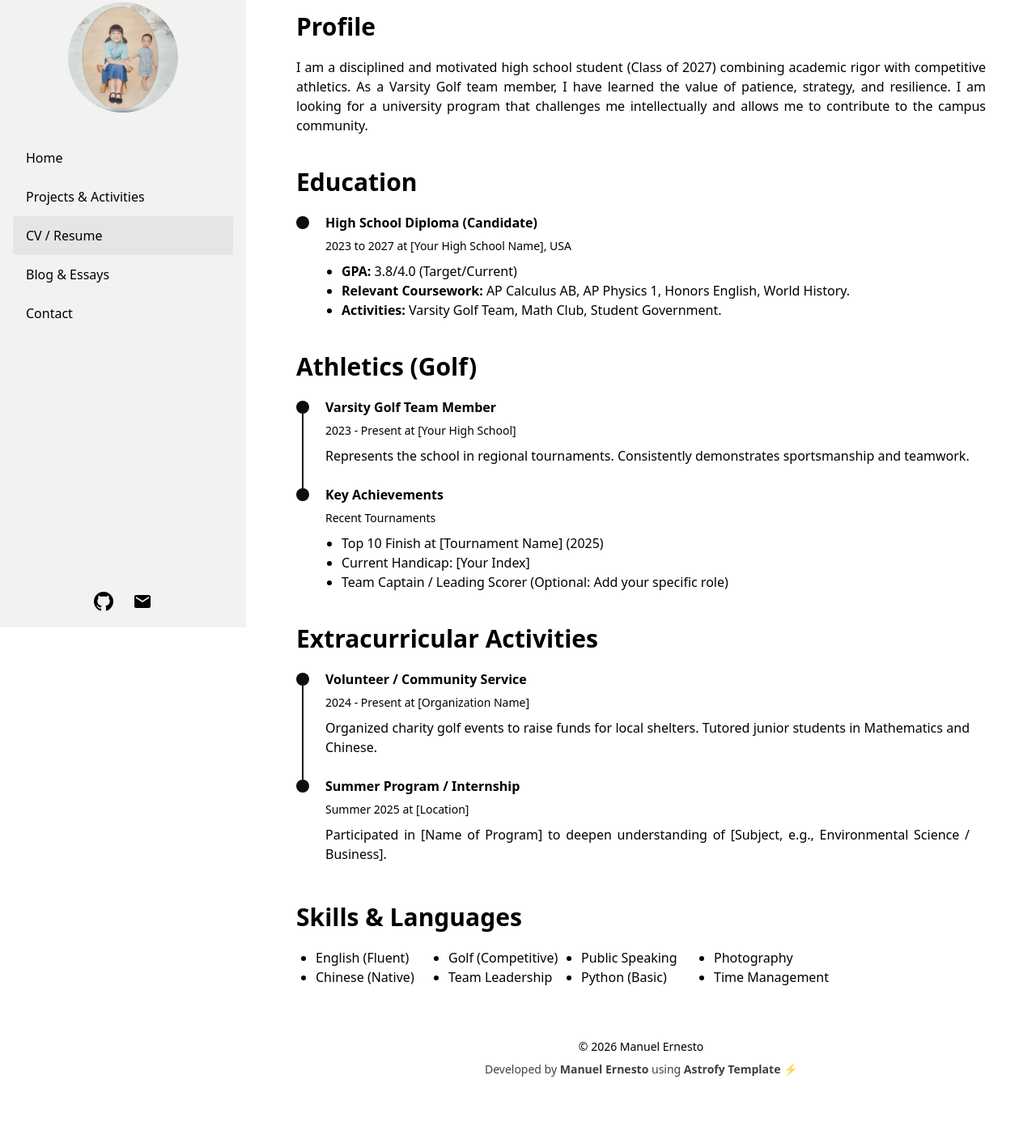
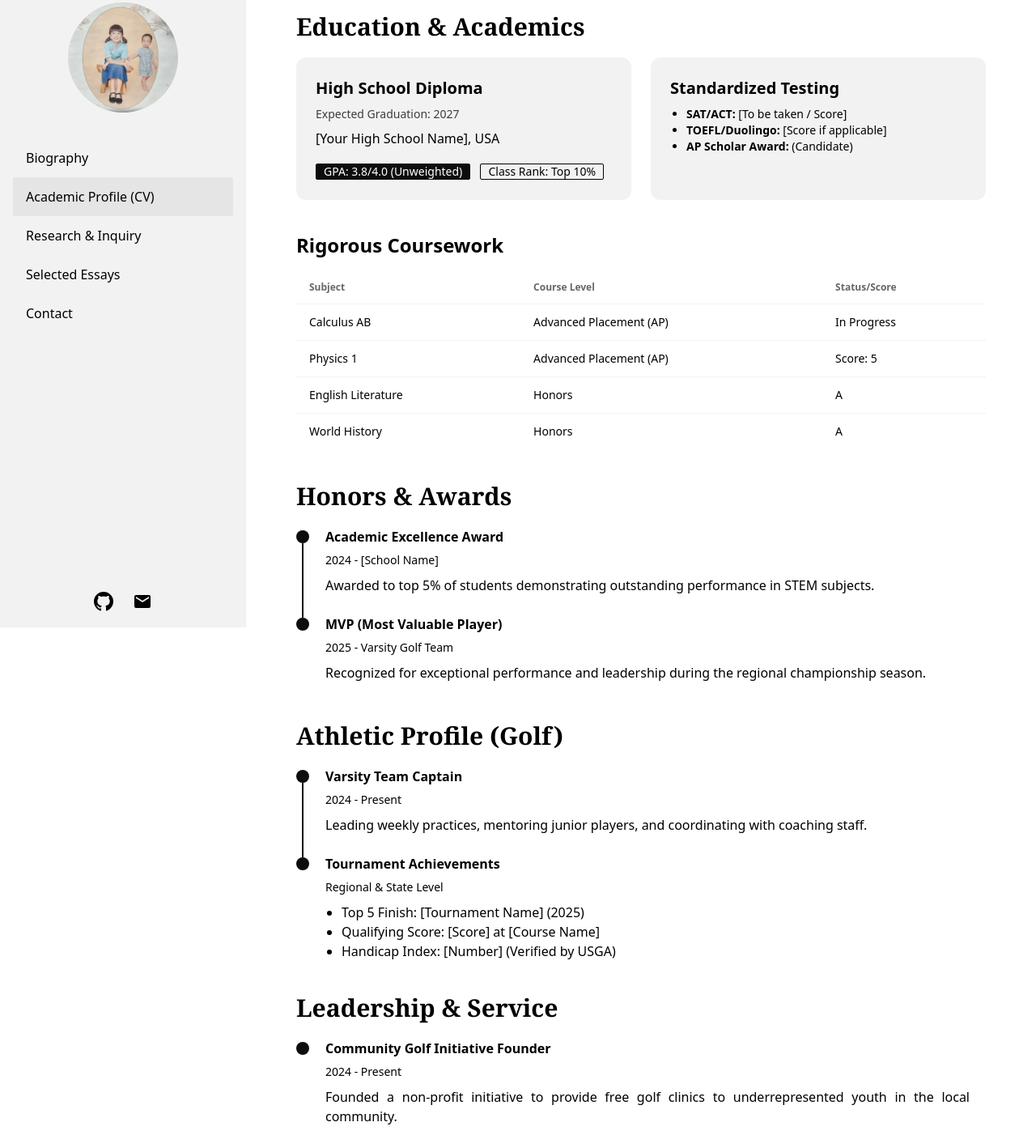
Before and after one commit to linkailical/linkailical.github.io, an Astro site: page /cv in a window 1280 px wide. Shown: the part 25-1427 px from the top of the page at 81% size. Before the commit the page ends 1376 px from the top, so only its background shows below. Built offline with nearby package versions, Linux system fonts and the light colour scheme; Astro itself is replaced by a stand-in of ours.

Commit message:
Refactor website to Academic Portfolio structure

```diff
--- a/astro.config.mjs
+++ b/astro.config.mjs
@@ -5,6 +5,6 @@ import tailwind from "@astrojs/tailwind";
 
 // https://astro.build/config
 export default defineConfig({
-  site: 'https://astrofy-template.netlify.app',
+  site: 'https://linkailical.github.io',
   integrations: [mdx(), sitemap(), tailwind()]
 });
--- a/src/components/SideBarMenu.astro
+++ b/src/components/SideBarMenu.astro
@@ -4,10 +4,10 @@ const activeClass = "bg-base-300"; // For primary color replace with `active` cl
 ---
 
 <ul class="menu grow shrink menu-md overflow-y-auto">
-    <li><a class="py-3 text-base" id="home" href="/">Home</a></li>
-    <li><a class="py-3 text-base" id="projects" href="/projects">Projects & Activities</a></li>
-    <li><a class="py-3 text-base" id="cv" href="/cv">CV / Resume</a></li>
-    <li><a class="py-3 text-base" id="blog" href="/blog/">Blog & Essays</a></li>
+    <li><a class="py-3 text-base" id="home" href="/">Biography</a></li>
+    <li><a class="py-3 text-base" id="cv" href="/cv">Academic Profile (CV)</a></li>
+    <li><a class="py-3 text-base" id="projects" href="/projects">Research & Inquiry</a></li>
+    <li><a class="py-3 text-base" id="blog" href="/blog/">Selected Essays</a></li>
     <li>
         <a
             class="py-3 text-base"
--- a/src/config.ts
+++ b/src/config.ts
@@ -1,7 +1,7 @@
 // Place any global data in this file.
 // You can import this data from anywhere in your site by using the `import` keyword.
 
-export const SITE_TITLE = 'Linkaili | Personal Portfolio';
-export const SITE_DESCRIPTION = 'Personal portfolio website of Linkaili, a high school student athlete in the US.';
+export const SITE_TITLE = 'Linkaili | Academic Portfolio & Profile';
+export const SITE_DESCRIPTION = 'Academic portfolio of Linkaili, a high school student-athlete (Class of 2027) focused on Science, Research, and Competitive Golf.';
 export const GENERATE_SLUG_FROM_TITLE = true
 export const TRANSITION_API = true
--- a/src/pages/cv.astro
+++ b/src/pages/cv.astro
@@ -3,86 +3,126 @@ import BaseLayout from "../layouts/BaseLayout.astro";
 import TimeLineElement from "../components/cv/TimeLine.astro";
 ---
 
-<BaseLayout title="Resume | Linkaili" sideBarActiveItemID="cv">
+<BaseLayout title="Academic Profile | Linkaili" sideBarActiveItemID="cv">
+
+  <!-- Academic Overview Section -->
   <div class="mb-5">
-    <div class="text-3xl w-full font-bold">Profile</div>
+    <div class="text-3xl w-full font-bold font-serif">Education & Academics</div>
   </div>
 
-  <div class="mb-10 text-justify">
-    I am a disciplined and motivated high school student (Class of 2027) combining academic rigor with competitive athletics. As a Varsity Golf team member, I have learned the value of patience, strategy, and resilience. I am looking for a university program that challenges me intellectually and allows me to contribute to the campus community.
+  <div class="grid grid-cols-1 md:grid-cols-2 gap-6 mb-10">
+    <div class="bg-base-200 p-6 rounded-xl">
+      <h3 class="text-xl font-bold mb-2">High School Diploma</h3>
+      <p class="text-sm opacity-75">Expected Graduation: 2027</p>
+      <p class="mt-2">[Your High School Name], USA</p>
+      <div class="mt-4">
+        <span class="badge badge-primary mr-2">GPA: 3.8/4.0 (Unweighted)</span>
+        <span class="badge badge-outline">Class Rank: Top 10%</span>
+      </div>
+    </div>
+    <div class="bg-base-200 p-6 rounded-xl">
+      <h3 class="text-xl font-bold mb-2">Standardized Testing</h3>
+      <ul class="list-disc ml-5 text-sm">
+        <li><strong>SAT/ACT:</strong> [To be taken / Score]</li>
+        <li><strong>TOEFL/Duolingo:</strong> [Score if applicable]</li>
+        <li><strong>AP Scholar Award:</strong> (Candidate)</li>
+      </ul>
+    </div>
   </div>
 
+  <div class="mb-10">
+    <h3 class="text-2xl font-bold mb-4">Rigorous Coursework</h3>
+    <div class="overflow-x-auto">
+      <table class="table w-full">
+        <thead>
+          <tr>
+            <th>Subject</th>
+            <th>Course Level</th>
+            <th>Status/Score</th>
+          </tr>
+        </thead>
+        <tbody>
+          <tr>
+            <td>Calculus AB</td>
+            <td>Advanced Placement (AP)</td>
+            <td>In Progress</td>
+          </tr>
+          <tr>
+            <td>Physics 1</td>
+            <td>Advanced Placement (AP)</td>
+            <td>Score: 5</td>
+          </tr>
+          <tr>
+            <td>English Literature</td>
+            <td>Honors</td>
+            <td>A</td>
+          </tr>
+          <tr>
+            <td>World History</td>
+            <td>Honors</td>
+            <td>A</td>
+          </tr>
+        </tbody>
+      </table>
+    </div>
+  </div>
+
+  <!-- Honors & Awards -->
   <div class="mb-5">
-    <div class="text-3xl w-full font-bold">Education</div>
+    <div class="text-3xl w-full font-bold font-serif">Honors & Awards</div>
   </div>
 
   <div class="time-line-container grid gap-4 mb-10">
     <TimeLineElement
-      title="High School Diploma (Candidate)"
-      subtitle="2023 to 2027 at [Your High School Name], USA"
+      title="Academic Excellence Award"
+      subtitle="2024 - [School Name]"
+    >
+      Awarded to top 5% of students demonstrating outstanding performance in STEM subjects.
+    </TimeLineElement>
+    <TimeLineElement
+      title="MVP (Most Valuable Player)"
+      subtitle="2025 - Varsity Golf Team"
+    >
+      Recognized for exceptional performance and leadership during the regional championship season.
+    </TimeLineElement>
+  </div>
+
+  <!-- Athletics Section -->
+  <div class="mb-5">
+    <div class="text-3xl w-full font-bold font-serif">Athletic Profile (Golf)</div>
+  </div>
+
+  <div class="time-line-container grid gap-4 mb-10">
+    <TimeLineElement
+      title="Varsity Team Captain"
+      subtitle="2024 - Present"
+    >
+      Leading weekly practices, mentoring junior players, and coordinating with coaching staff.
+    </TimeLineElement>
+    <TimeLineElement
+      title="Tournament Achievements"
+      subtitle="Regional & State Level"
     >
       <ul class="list-disc ml-5">
-        <li><strong>GPA:</strong> 3.8/4.0 (Target/Current)</li>
-        <li><strong>Relevant Coursework:</strong> AP Calculus AB, AP Physics 1, Honors English, World History.</li>
-        <li><strong>Activities:</strong> Varsity Golf Team, Math Club, Student Government.</li>
+        <li>Top 5 Finish: [Tournament Name] (2025)</li>
+        <li>Qualifying Score: [Score] at [Course Name]</li>
+        <li>Handicap Index: [Number] (Verified by USGA)</li>
       </ul>
     </TimeLineElement>
   </div>
 
+  <!-- Extracurriculars -->
   <div class="mb-5">
-    <div class="text-3xl w-full font-bold">Athletics (Golf)</div>
+    <div class="text-3xl w-full font-bold font-serif">Leadership & Service</div>
   </div>
 
   <div class="time-line-container grid gap-4 mb-10">
     <TimeLineElement
-      title="Varsity Golf Team Member"
-      subtitle="2023 - Present at [Your High School]"
+      title="Community Golf Initiative Founder"
+      subtitle="2024 - Present"
     >
-      Represents the school in regional tournaments. Consistently demonstrates sportsmanship and teamwork.
-    </TimeLineElement>
-    <TimeLineElement
-      title="Key Achievements"
-      subtitle="Recent Tournaments"
-    >
-      <ul class="list-disc ml-5">
-        <li>Top 10 Finish at [Tournament Name] (2025)</li>
-        <li>Current Handicap: [Your Index]</li>
-        <li>Team Captain / Leading Scorer (Optional: Add your specific role)</li>
-      </ul>
+      Founded a non-profit initiative to provide free golf clinics to underrepresented youth in the local community.
     </TimeLineElement>
   </div>
 
-  <div class="mb-5">
-    <div class="text-3xl w-full font-bold">Extracurricular Activities</div>
-  </div>
-
-  <div class="time-line-container grid gap-4 mb-10">
-    <TimeLineElement
-      title="Volunteer / Community Service"
-      subtitle="2024 - Present at [Organization Name]"
-    >
-      Organized charity golf events to raise funds for local shelters. Tutored junior students in Mathematics and Chinese.
-    </TimeLineElement>
-    <TimeLineElement
-      title="Summer Program / Internship"
-      subtitle="Summer 2025 at [Location]"
-    >
-      Participated in [Name of Program] to deepen understanding of [Subject, e.g., Environmental Science / Business].
-    </TimeLineElement>
-  </div>
-
-  <div class="mb-5">
-    <div class="text-3xl w-full font-bold">Skills & Languages</div>
-  </div>
-
-  <ul class="list-disc md:columns-5 columns-2 mx-6">
-    <li>English (Fluent)</li>
-    <li>Chinese (Native)</li>
-    <li>Golf (Competitive)</li>
-    <li>Team Leadership</li>
-    <li>Public Speaking</li>
-    <li>Python (Basic)</li>
-    <li>Photography</li>
-    <li>Time Management</li>
-  </ul>
 </BaseLayout>
--- a/src/pages/index.astro
+++ b/src/pages/index.astro
@@ -5,51 +5,58 @@ import { getCollection } from "astro:content";
 import createSlug from "../lib/createSlug"
 
 const posts = (await getCollection("blog")).sort((a, b) => b.data.pubDate.valueOf() - a.data.pubDate.valueOf());
-
 const last_posts = posts.slice(0, 3);
 ---
 
 <BaseLayout sideBarActiveItemID="home">
   <div class="pb-12 mt-5">
-    <div class="text-xl py-1">Hello world 👋</div>
-    <div class="text-5xl font-bold">I'm Linkaili</div>
-    <div class="text-3xl py-3 font-bold">Student Athlete & Golfer</div>
-    <div class="py-2">
-      <text class="text-lg">
-        <b>Class of 2027</b> student based in the US, passionate about balancing the rigor of academics with the discipline of competitive golf.
-        <br/><br/>
-        On the course, I strive for precision and focus; in the classroom, I pursue knowledge in Science and Humanities.
-        This website documents my journey, projects, and growth as I prepare for university.
-      </text>
+    <div class="text-xl py-1 font-serif italic text-gray-500">Biography</div>
+    <div class="text-5xl font-bold font-serif mb-4">Linkaili</div>
+    <div class="text-2xl py-2 font-light text-base-content/80">
+      Student-Athlete (Golf) & Academic Scholar | Class of 2027
     </div>
-    <div class="mt-8">
-      <a class="btn" href="mailto:linkaili.2008@gmail.com" target="_blank"> Contact Me</a>
-      <a class="btn btn-outline ml-5" href="/cv"> View My Resume</a>
+
+    <div class="py-6 text-lg leading-relaxed text-justify">
+      <p class="mb-4">
+        Linkaili is a dedicated high school student based in the United States, currently pursuing a rigorous academic curriculum alongside competitive varsity athletics. With a graduation target of 2027, she embodies the <strong>scholar-athlete</strong> ideal—demonstrating discipline on the golf course and intellectual curiosity in the classroom.
+      </p>
+      <p>
+        Her academic interests lie at the intersection of <strong>Science and Social Impact</strong>, exploring how analytical thinking can solve community challenges. As a Varsity Golf team captain, she applies strategic planning and resilience learned from sport to her leadership roles.
+      </p>
+    </div>
+
+    <div class="mt-4 flex gap-4">
+      <a class="btn btn-primary" href="/cv">View Academic Profile</a>
+      <a class="btn btn-outline" href="mailto:linkaili.2008@gmail.com">Contact for Admissions</a>
     </div>
   </div>
 
+  <div class="divider my-10"></div>
+
   <div>
-    <div class="text-3xl w-full font-bold mb-2">Featured Activities</div>
+    <div class="text-3xl w-full font-bold mb-5 font-serif">Research & Leadership Highlights</div>
   </div>
 
   <HorizontalCard
-    title="Varsity Golf Team Captain"
+    title="Varsity Golf Leadership"
     img="/golf_match.jpg"
-    desc="Leading the school team in regional tournaments. Responsible for team morale and practice coordination."
+    desc="Serving as Team Captain to foster a culture of excellence and sportsmanship. Analyzing performance metrics to improve team strategy."
     url="/cv"
-    badge="Leadership"
+    badge="Athletics"
   />
   <div class="divider my-0"></div>
   <HorizontalCard
-    title="Community Service Initiative"
-    img="/volunteering.jpg"
-    desc="Organizing local events to give back to the community and promote youth sports."
+    title="Environmental Impact Study"
+    img="/study.jpg"
+    desc="Independent research investigating sustainable water management practices in local golf courses, bridging athletic interest with environmental science."
     url="/projects"
-    badge="Volunteer"
+    badge="Research"
   />
 
+  <div class="divider my-10"></div>
+
   <div>
-    <div class="text-3xl w-full font-bold mb-5 mt-10">Recent Essays & Thoughts</div>
+    <div class="text-3xl w-full font-bold mb-5 font-serif">Selected Essays</div>
   </div>
 
   {
@@ -57,7 +64,7 @@ const last_posts = posts.slice(0, 3);
       <>
         <HorizontalCard
           title={post.data.title}
-          img="/study.jpg"
+          img="/volunteering.jpg"
           desc={post.data.description}
           url={"/blog/" + createSlug(post.data.title, post.slug)}
           target="_self"
--- a/src/pages/projects.astro
+++ b/src/pages/projects.astro
@@ -3,43 +3,41 @@ import BaseLayout from "../layouts/BaseLayout.astro";
 import HorizontalCard from "../components/HorizontalCard.astro";
 ---
 
-<BaseLayout title="Projects | Linkaili" sideBarActiveItemID="projects">
-  <div>
-    <div class="text-3xl w-full font-bold mb-5">Athletic Journey</div>
+<BaseLayout title="Research & Projects | Linkaili" sideBarActiveItemID="projects">
+
+  <div class="mb-8">
+    <div class="text-3xl w-full font-bold font-serif mb-2">Research & Inquiry</div>
+    <div class="text-lg opacity-80">
+      Exploring the intersection of Athletics, Environmental Science, and Data Analysis.
+    </div>
   </div>
 
+  <div class="divider text-xl font-bold">Independent Research</div>
+
   <HorizontalCard
-    title="2025 Season Retrospective"
-    img="/golf_match.jpg"
-    desc="A detailed analysis of my performance during the 2025 High School Golf Season. Includes stroke analysis, tournament results, and lessons learned about mental toughness under pressure."
+    title="Paper: Sustainable Course Management"
+    img="/study.jpg"
+    desc="ABSTRACT: This research investigates water conservation techniques in local golf courses. METHODOLOGY: Conducted field surveys and interviewed course superintendents. RESULTS: Proposed a new irrigation schedule that could reduce water usage by 15%."
     url="#"
-    badge="Golf"
+    badge="Environmental Science"
   />
   <div class="divider my-0"></div>
   <HorizontalCard
-    title="Training Routine & Fitness Plan"
-    img="/profile.jpg"
-    desc="My personalized training schedule balancing academic workload and athletic development. Focuses on core strength, flexibility, and consistency."
+    title="Data Analysis: Golf Swing Biomechanics"
+    img="/golf_match.jpg"
+    desc="Using high-speed camera data to analyze the kinematic sequence of the golf swing. Applied physics principles to optimize torque and reduce injury risk."
     url="#"
+    badge="Physics / Kinesiology"
   />
 
-  <div>
-    <div class="text-3xl w-full font-bold mb-5 mt-10">Academic & Community Projects</div>
-  </div>
+  <div class="divider text-xl font-bold mt-10">Leadership Projects</div>
 
   <HorizontalCard
     title="Community Junior Golf Clinic"
     img="/volunteering.jpg"
-    desc="Founded a weekend workshop introducing golf basics to underprivileged children in the community. Managed logistics, recruited 5 student coaches, and taught 20+ kids."
+    desc="Founded a weekend workshop introducing golf basics to underprivileged children. Created a scalable curriculum and recruited 5 student coaches."
     url="#"
-    badge="Leadership"
+    badge="Service Leadership"
   />
-  <div class="divider my-0"></div>
-  <HorizontalCard
-    title="Environmental Science Research Paper"
-    img="/study.jpg"
-    desc="Research project on 'Sustainable Course Management: Water Conservation in Golf Courses'. Presented findings at the school science fair."
-    url="#"
-    badge="Academic"
-  />
+
 </BaseLayout>
```
